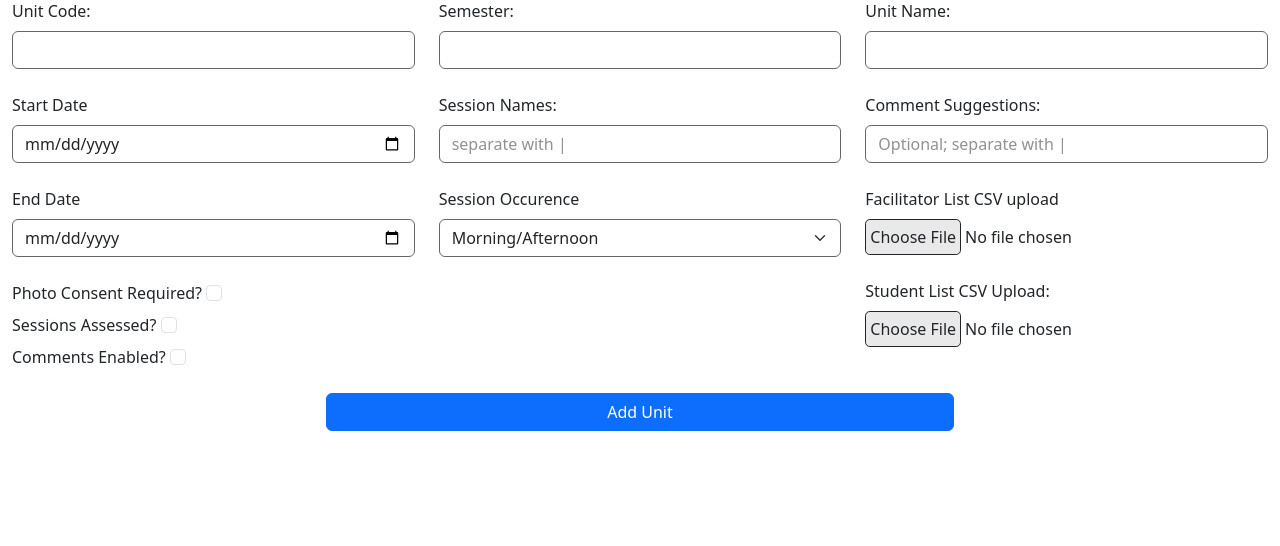
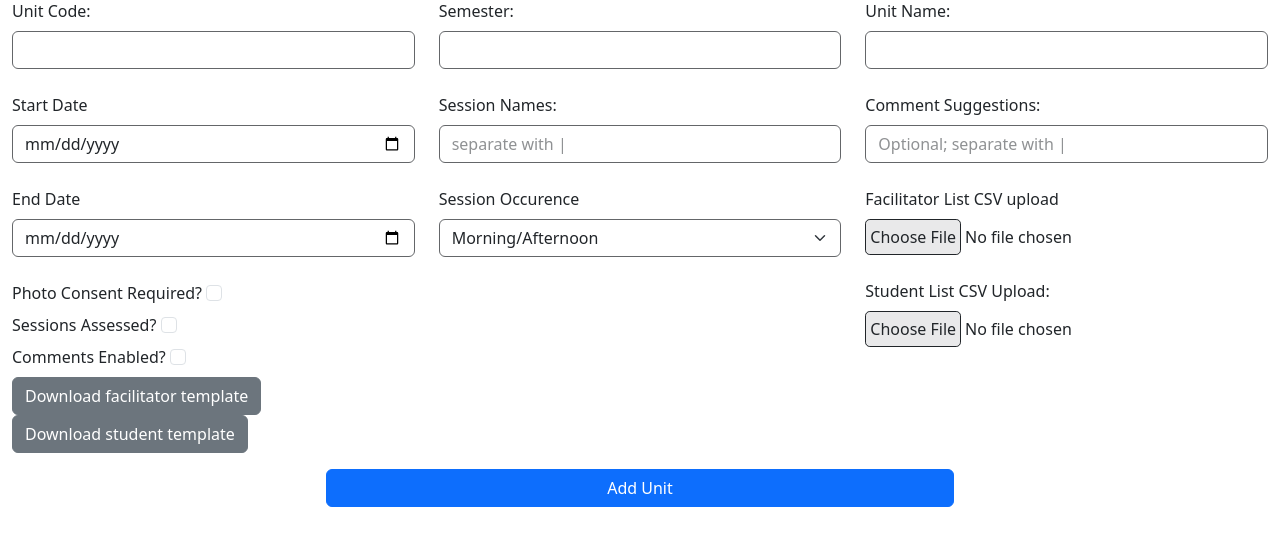
Before and after one commit to DeltaO3/UWAttend---3200_27, a Flask app: page /addunit in a window 1280 px wide. Shown: the part 113-659 px from the top of the page. Run offline with Flask 3, Linux system fonts and the light colour scheme; the visitor is signed in with stand-in values (Sample User, id 1); some libraries are stand-ins or nearby versions.

Commit message:
added buttons on student page to download example student and facilitator csvs

```diff
--- a/app/routes.py
+++ b/app/routes.py
@@ -609,3 +609,15 @@ def sign_all_out():
 
     print("Successfully signed out all users")
     return flask.redirect(flask.url_for('home'))
+
+@app.route('/download_facilitator_template')
+def download_facilitator_template():
+    print("Sending facilitator template")
+    # Serve the facilitator template from the static folder or any desired directory
+    return flask.send_from_directory('static/files', 'facilitator_template.csv', as_attachment=True)
+
+@app.route('/download_student_template')
+def download_student_template():
+    print("Sending student template")
+    # Serve the student template from the static folder or any desired directory
+    return flask.send_from_directory('static/files', 'student_template.csv', as_attachment=True)
--- /dev/null
+++ b/app/static/files/facilitator_template.csv
@@ -0,0 +1,3 @@
+Facilitator Email
+facilitator1@uwa.edu.au
+facilitator2@gmail.com
--- /dev/null
+++ b/app/static/files/student_template.csv
@@ -0,0 +1,3 @@
+Person ID,Surname,Title,Given Names,Preferred Given Names
+12345678,Smith,Mr,Johnathon,John
+87654321,Doe,Ms,Jane,Jane
--- a/app/templates/addunit.html
+++ b/app/templates/addunit.html
@@ -56,6 +56,10 @@ endwith %}
                 {{ input(form.studentfile, type="form-control-file w-100") }}
 
             </div>
+            <div class="col-md-4 col-12">
+                <a href="{{ url_for('download_facilitator_template') }}" class="btn btn-secondary">Download facilitator template</a>
+                <a href="{{ url_for('download_student_template') }}" class="btn btn-secondary">Download student template</a>
+            </div>
         </div>
 
         <div class="d-flex justify-content-center mt-3">
```
